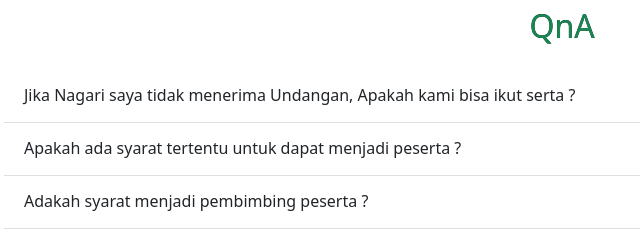
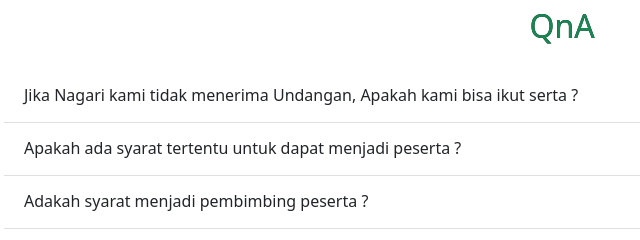
Before and after one commit to mtqbatutaba/mtqbatutaba.github.io, a plain HTML site: page index.html in a window 1280 px wide. Shown: the part 1912-2152 px from the top of the page, 78-718 px from the left. Drawn offline with nearby package versions, Linux system fonts and the light colour scheme.

Commit message:
Update index.html

```diff
--- a/index.html
+++ b/index.html
@@ -161,7 +161,7 @@
               <!-- pertanyaan 1 -->
               <div class="accordion-item" data-aos="fade-right">
                 <h2 class="accordion-header" id="flush-headingOne">
-                  <button class="accordion-button collapsed" type="button" data-bs-toggle="collapse" data-bs-target="#flush-collapseOne" aria-expanded="false" aria-controls="flush-collapseOne">Jika Nagari saya tidak menerima Undangan, Apakah kami bisa ikut serta ? </button>
+                  <button class="accordion-button collapsed" type="button" data-bs-toggle="collapse" data-bs-target="#flush-collapseOne" aria-expanded="false" aria-controls="flush-collapseOne">Jika Nagari kami tidak menerima Undangan, Apakah kami bisa ikut serta ? </button>
                 </h2>
                 <div id="flush-collapseOne" class="accordion-collapse collapse" aria-labelledby="flush-headingOne" data-bs-parent="#accordionFlushExample">
                   <div class="accordion-body">Iya, bisa. Silahkan mengisi formurlir pendaftaran ini : <a class="btn btn-success" href="https://forms.gle/UUXotFnwd5FDFi3C8" target="_blank">Formulir Pendaftaran</a></div>
```
